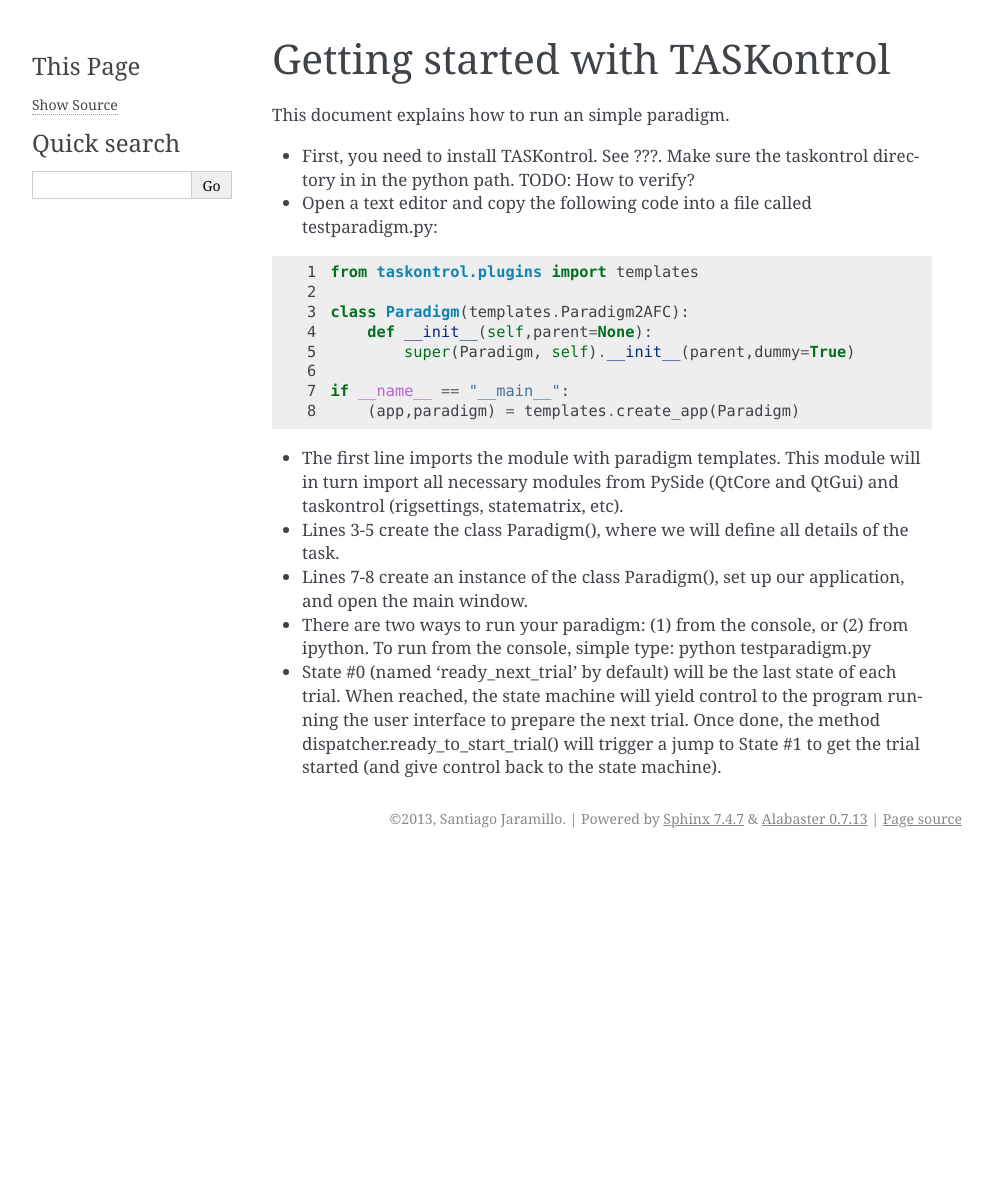
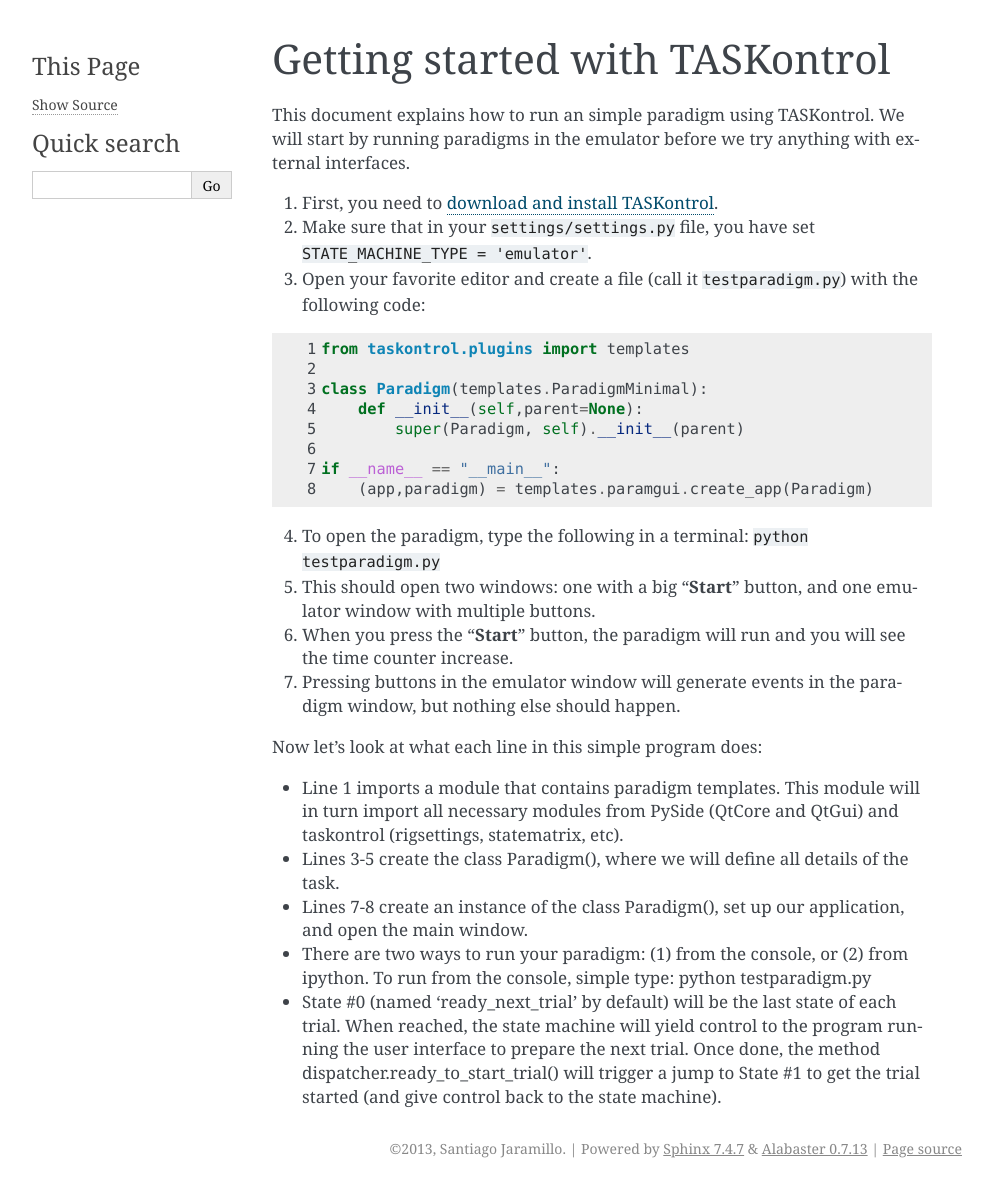
Before and after one commit to sjara/taskontrol, a Sphinx documentation site: the page built from doc/getting_started.rst, in a window 1280 px wide. Shown: the whole page, without its empty margins (148-1141 px from the left). Built offline with Sphinx 7.4.7, drawn with Linux system fonts in a browser that asks for light colours; pages that are not in the unit, such as notebooks, are missing from menus; before the commit the page ends 900 px from its top, so only the background shows below that.

Commit message:
Did wome work in "getting started" page.

```diff
--- a/doc/getting_started.rst
+++ b/doc/getting_started.rst
@@ -3,30 +3,39 @@
 Getting started with TASKontrol
 ===============================
 
-This document explains how to run an simple paradigm.
+This document explains how to run an simple paradigm using TASKontrol. We will start by running paradigms in the emulator before we try anything with external interfaces.
 
-* First, you need to install TASKontrol. See ???. Make sure the taskontrol directory in in the python path. TODO: How to verify?
-
-* Open a text editor and copy the following code into a file called testparadigm.py:
+1. First, you need to `download and install TASKontrol`_.
+2. Make sure that in your ``settings/settings.py`` file, you have set ``STATE_MACHINE_TYPE = 'emulator'``.
+3. Open your favorite editor and create a file (call it ``testparadigm.py``) with the following code:
 
 .. code-block:: python
-   :linenos:
+    :linenos:
 
     from taskontrol.plugins import templates
 
-    class Paradigm(templates.Paradigm2AFC):
+    class Paradigm(templates.ParadigmMinimal):
         def __init__(self,parent=None):
-            super(Paradigm, self).__init__(parent,dummy=True)
+            super(Paradigm, self).__init__(parent)
 
     if __name__ == "__main__":
-        (app,paradigm) = templates.create_app(Paradigm)
+        (app,paradigm) = templates.paramgui.create_app(Paradigm)
 
-* The first line imports the module with paradigm templates. This module will in turn import all necessary modules from PySide (QtCore and QtGui) and taskontrol (rigsettings, statematrix, etc).
+4. To open the paradigm, type the following in a terminal: ``python testparadigm.py``
+5. This should open two windows: one with a big "**Start**" button, and one emulator window with multiple buttons.
+6. When you press the "**Start**" button, the paradigm will run and you will see the time counter increase.
+7. Pressing buttons in the emulator window will generate events in the paradigm window, but nothing else should happen.
+
+Now let's look at what each line in this simple program does:
+
+* Line 1 imports a module that contains paradigm templates. This module will in turn import all necessary modules from PySide (QtCore and QtGui) and taskontrol (rigsettings, statematrix, etc).
 * Lines 3-5 create the class Paradigm(), where we will define all details of the task.
 * Lines 7-8 create an instance of the class Paradigm(), set up our application, and open the main window.
-
 * There are two ways to run your paradigm: (1) from the console, or (2) from ipython. To run from the console, simple type:
   python testparadigm.py
 
 
 * State #0 (named 'ready_next_trial' by default) will be the last state of each trial. When reached, the state machine will yield control to the program running the user interface to prepare the next trial. Once done, the method dispatcher.ready_to_start_trial() will trigger a jump to State #1 to get the trial started (and give control back to the state machine).
+
+
+.. _download and install TASKontrol: https://github.com/sjara/taskontrol/blob/master/INSTALL.md
```
Also changed, not shown: doc/index.rst (+15 -5 lines).
